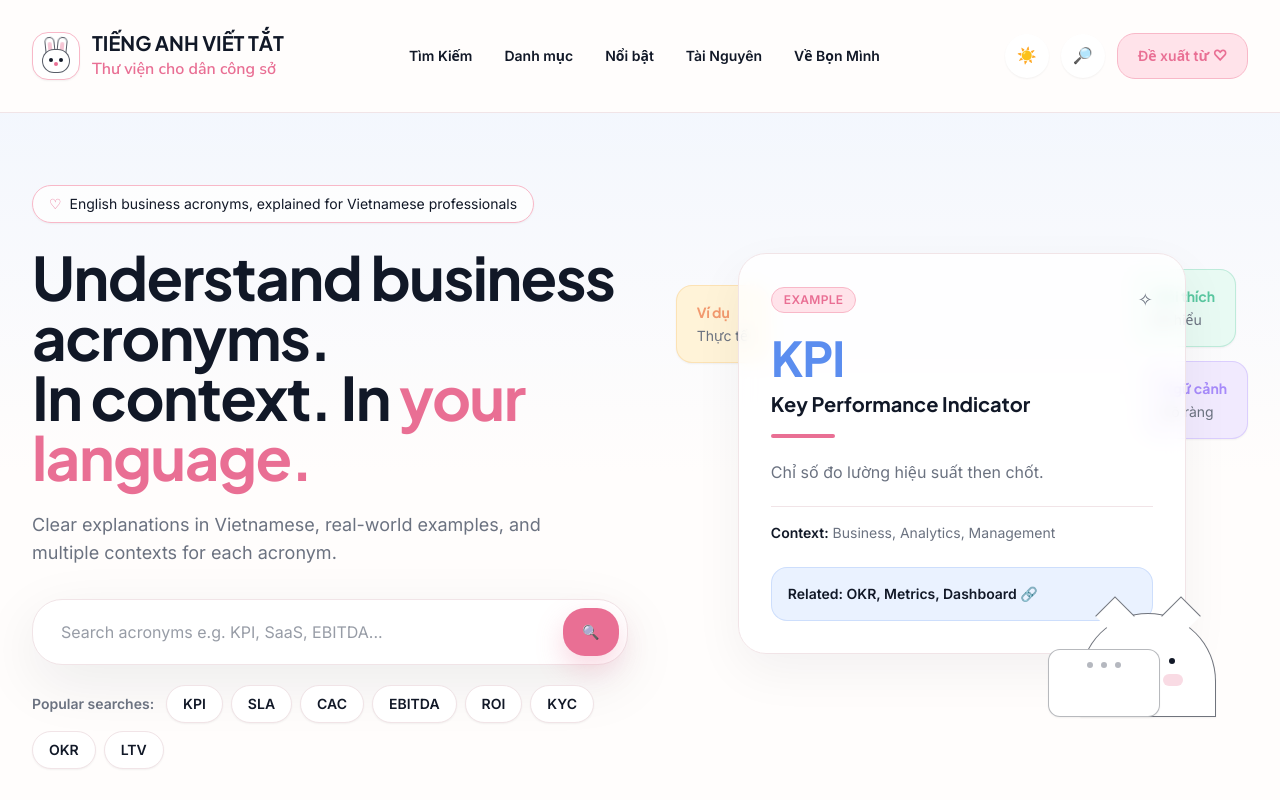
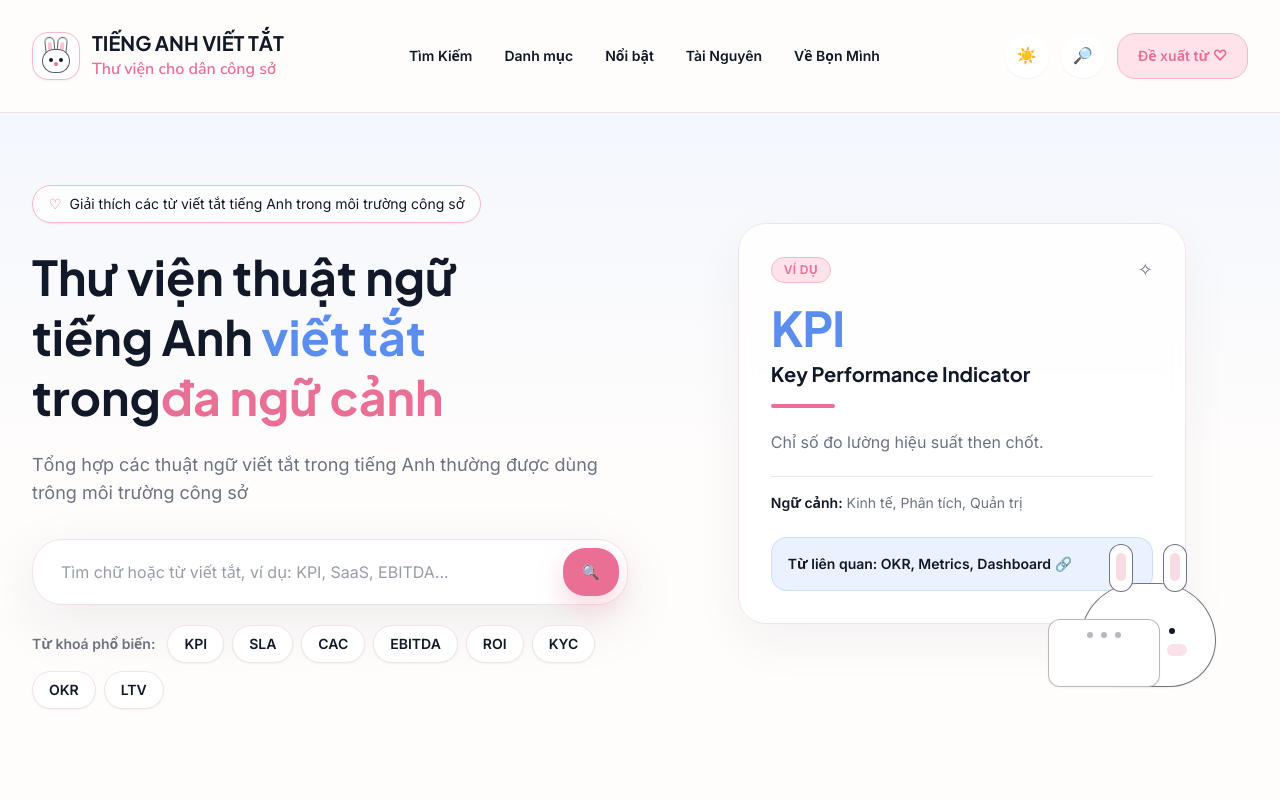
Before and after one commit to cohekoma/biz-acronym-abbreviation, a Nuxt app: page / in a window 1280 px wide. Shown: the top 800 px of the page. Built offline with nearby package versions, Linux system fonts and the light colour scheme; a web font is replaced by a local one.

Commit message:
update and reorganize the hero section

```diff
--- /dev/null
+++ b/app/components/Layout/CuteBunnyIcon.vue
@@ -0,0 +1,33 @@
+<template>
+  <div class="absolute bottom-0 right-8 hidden h-34 w-42 sm:block">
+    <!-- Bunny -->
+    <div class="absolute bottom-0 right-0 h-26 w-34 rounded-t-[70px] rounded-b-[56px] border border-ink/60 bg-white shadow-sm">
+      <!-- ears -->
+      <div class="absolute -top-10 left-7 h-12 w-6 rounded-full border border-ink/60 bg-white">
+        <div class="absolute left-1/2 top-2 h-7 w-2.5 -translate-x-1/2 rounded-full bg-pink/25"></div>
+      </div>
+      <div class="absolute -top-10 right-7 h-12 w-6 rounded-full border border-ink/60 bg-white">
+        <div class="absolute left-1/2 top-2 h-7 w-2.5 -translate-x-1/2 rounded-full bg-pink/25"></div>
+      </div>
+
+      <!-- eyes -->
+      <span class="absolute left-10 top-11 h-1.5 w-1.5 rounded-full bg-ink"></span>
+      <span class="absolute right-10 top-11 h-1.5 w-1.5 rounded-full bg-ink"></span>
+
+
+
+      <!-- cheeks -->
+      <span class="absolute left-7 top-15 h-3 w-5 rounded-full bg-pink/20"></span>
+      <span class="absolute right-7 top-15 h-3 w-5 rounded-full bg-pink/20"></span>
+    </div>
+
+    <!-- Laptop -->
+    <div class="absolute bottom-0 left-0 h-17 w-28 rounded-xl border border-ink/30 bg-white shadow-sm">
+      <div class="mt-3 flex justify-center gap-2">
+        <span class="h-1.5 w-1.5 rounded-full bg-muted/50"></span>
+        <span class="h-1.5 w-1.5 rounded-full bg-muted/50"></span>
+        <span class="h-1.5 w-1.5 rounded-full bg-muted/50"></span>
+      </div>
+    </div>
+  </div>
+</template>
--- /dev/null
+++ b/app/components/Partials/HeroExampleCard.vue
@@ -0,0 +1,34 @@
+<template>
+    <div class="soft-card relative mx-auto max-w-md p-6 sm:p-8 lg:mt-4">
+    <div class="mb-5 flex items-center justify-between">
+        <span class="rounded-full border border-pink-border bg-pink-soft px-3 py-1 text-xs font-700 uppercase tracking-wide text-pink">
+        Ví dụ
+        </span>
+        <span class="text-lg text-muted">✧</span>
+    </div>
+
+    <p class="font-heading text-5xl font-700 tracking-tight text-blue">
+        KPI
+    </p>
+    <h2 class="mt-2 font-heading text-xl font-700">
+        Key Performance Indicator
+    </h2>
+
+    <div class="mt-4 h-1 w-16 rounded-full bg-pink" />
+
+    <p class="mt-5 leading-7 text-muted">
+        Chỉ số đo lường hiệu suất then chốt.
+    </p>
+
+    <div class="mt-5 border-t border-border pt-4 text-sm text-muted">
+        <span class="font-600 text-ink">Ngữ cảnh:</span>
+        Kinh tế, Phân tích, Quản trị
+    </div>
+
+    <div class="mt-6 rounded-2xl border border-blue/20 bg-blue-soft px-4 py-4">
+        <p class="text-sm font-600 text-ink">
+        Từ liên quan: OKR, Metrics, Dashboard 🔗
+        </p>
+    </div>
+    </div>
+</template>
--- a/app/components/Section/Hero.vue
+++ b/app/components/Section/Hero.vue
@@ -8,27 +8,28 @@
         <div>
           <div class="pill mb-6 w-fit border-pink-border bg-white/80 text-sm">
             <span class="text-pink">♡</span>
-            English business acronyms, explained for Vietnamese professionals
+            Giải thích các từ viết tắt tiếng Anh trong môi trường công sở
           </div>
 
-          <h1 class="font-heading text-4xl font-700 leading-tight tracking-tight text-ink sm:text-5xl lg:text-6xl">
-            Understand business acronyms.
+          <h1 class="font-heading text-4xl font-700 leading-tight! tracking-normal text-ink sm:text-5xl lg:text-5xl">
+            Thư viện thuật ngữ
             <br>
-            In context. In
-            <span class="text-pink">your language.</span>
+            tiếng Anh <span class="text-blue">viết tắt</span>
+            <br>
+            trong<span class="text-pink">đa ngữ cảnh</span>
           </h1>
 
           <p class="mt-6 max-w-xl text-base leading-8 text-muted sm:text-lg">
-            Clear explanations in Vietnamese, real-world examples, and multiple contexts for each acronym.
+            Tổng hợp các thuật ngữ viết tắt trong tiếng Anh thường được dùng trông môi trường công sở
           </p>
 
           <form class="mt-8 max-w-2xl">
-            <label for="search" class="sr-only">Search acronyms</label>
+            <label for="search" class="sr-only">Tìm kiếm</label>
             <div class="flex rounded-30px border border-border bg-white p-2 shadow-[0_18px_60px_rgba(17,24,39,0.08)]">
               <input
                 id="search"
                 type="search"
-                placeholder="Search acronyms e.g. KPI, SaaS, EBITDA..."
+                placeholder="Tìm chữ hoặc từ viết tắt, ví dụ: KPI, SaaS, EBITDA..."
                 class="min-w-0 flex-1 rounded-24px bg-transparent px-5 text-base outline-none placeholder:text-muted/70"
               >
               <button class="btn-primary h-12 w-14 rounded-22px px-0" type="submit" aria-label="Search">
@@ -38,7 +39,7 @@
           </form>
 
           <div class="mt-5 flex flex-wrap items-center gap-2">
-            <span class="mr-1 text-sm font-600 text-muted">Popular searches:</span>
+            <span class="mr-1 text-sm font-600 text-muted">Từ khoá phổ biến:</span>
             <NuxtLink
               v-for="term in popularTerms"
               :key="term"
@@ -52,74 +53,8 @@
 
         <!-- Right hero card -->
         <div class="relative min-h-110 lg:min-h-120">
-          <div class="absolute left-0 top-12 hidden rounded-2xl border border-yellow/30 bg-yellow-soft px-5 py-4 shadow-sm md:block">
-            <p class="font-heading text-sm font-700 text-orange">Ví dụ</p>
-            <p class="mt-1 text-sm text-muted">Thực tế</p>
-          </div>
-
-          <div class="absolute right-3 top-8 hidden rounded-2xl border border-green/30 bg-green-soft px-5 py-4 shadow-sm sm:block">
-            <p class="font-heading text-sm font-700 text-green">Giải thích</p>
-            <p class="mt-1 text-sm text-muted">Dễ hiểu</p>
-          </div>
-
-          <div class="absolute right-0 top-31 hidden rounded-2xl border border-purple/30 bg-purple-soft px-5 py-4 shadow-sm md:block">
-            <p class="font-heading text-sm font-700 text-purple">Ngữ cảnh</p>
-            <p class="mt-1 text-sm text-muted">Rõ ràng</p>
-          </div>
-
-          <div class="soft-card relative mx-auto max-w-md p-6 sm:p-8 lg:mt-4">
-            <div class="mb-5 flex items-center justify-between">
-              <span class="rounded-full border border-pink-border bg-pink-soft px-3 py-1 text-xs font-700 uppercase tracking-wide text-pink">
-                Example
-              </span>
-              <span class="text-lg text-muted">✧</span>
-            </div>
-
-            <p class="font-heading text-5xl font-700 tracking-tight text-blue">
-              KPI
-            </p>
-            <h2 class="mt-2 font-heading text-xl font-700">
-              Key Performance Indicator
-            </h2>
-
-            <div class="mt-4 h-1 w-16 rounded-full bg-pink" />
-
-            <p class="mt-5 leading-7 text-muted">
-              Chỉ số đo lường hiệu suất then chốt.
-            </p>
-
-            <div class="mt-5 border-t border-border pt-4 text-sm text-muted">
-              <span class="font-600 text-ink">Context:</span>
-              Business, Analytics, Management
-            </div>
-
-            <div class="mt-6 rounded-2xl border border-blue/20 bg-blue-soft px-4 py-4">
-              <p class="text-sm font-600 text-ink">
-                Related: OKR, Metrics, Dashboard 🔗
-              </p>
-            </div>
-          </div>
-
-          <!-- Cute cat -->
-          <div class="absolute bottom-0 right-8 hidden h-34 w-42 sm:block">
-            <div class="absolute bottom-0 right-0 h-26 w-34 rounded-t-[70px] border border-ink/60 bg-white shadow-sm">
-              <div class="absolute -top-3 left-5 h-7 w-7 rotate-45 border-l border-t border-ink/60 bg-white" />
-              <div class="absolute -top-3 right-5 h-7 w-7 rotate-45 border-l border-t border-ink/60 bg-white" />
-              <span class="absolute left-10 top-11 h-1.5 w-1.5 rounded-full bg-ink" />
-              <span class="absolute right-10 top-11 h-1.5 w-1.5 rounded-full bg-ink" />
-              <span class="absolute left-1/2 top-14 h-1.5 w-1.5 -translate-x-1/2 rounded-full bg-pink" />
-              <span class="absolute left-8 top-15 h-3 w-5 rounded-full bg-pink/25" />
-              <span class="absolute right-8 top-15 h-3 w-5 rounded-full bg-pink/25" />
-            </div>
-
-            <div class="absolute bottom-0 left-0 h-17 w-28 rounded-xl border border-ink/30 bg-white shadow-sm">
-              <div class="mt-3 flex justify-center gap-2">
-                <span class="h-1.5 w-1.5 rounded-full bg-muted/50" />
-                <span class="h-1.5 w-1.5 rounded-full bg-muted/50" />
-                <span class="h-1.5 w-1.5 rounded-full bg-muted/50" />
-              </div>
-            </div>
-          </div>
+            <PartialsHeroExampleCard />
+            <LayoutCuteBunnyIcon />
         </div>
       </div>
     </section>
```
